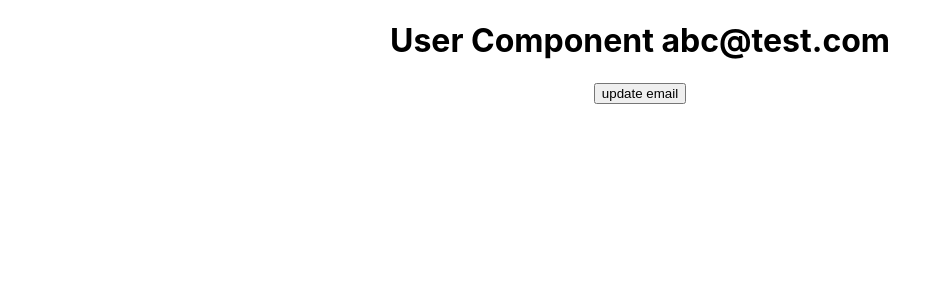
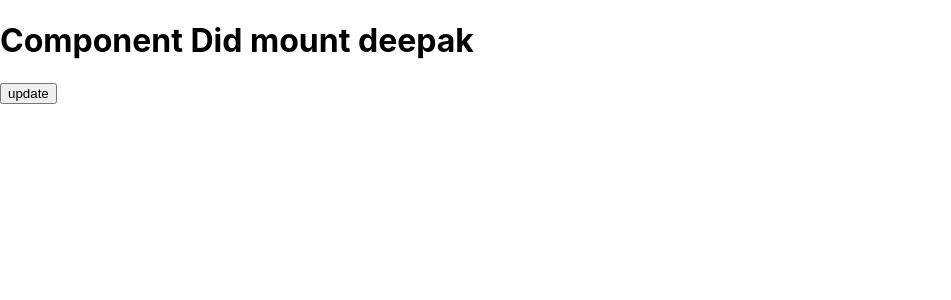
Before and after one commit to deepakpandey710/learn-react, a React (Create React App) app: page / in a window 1280 px wide. Shown: the top 300 px of the page, without its empty margins (0-951 px from the left). Built offline with nearby package versions, Linux system fonts and the light colour scheme.

Commit message:
commiting did mount life cycle method

```diff
--- a/src/App.js
+++ b/src/App.js
@@ -1,14 +1,26 @@
 import {Component, useState} from 'react';
 import './App.css';
 import User from './User';
-function App(){
-  const [name,setName]=useState("deepak");
-  return(
-    <div className="App">
-      <User name={name}/>
-      {/* <button onClick={()=>setName("pandey")}>update name</button> */}
-    </div>
-  )
+class App extends Component{
+  constructor(){
+    super();
+    this.state={
+      name:"deepak"
+    }
+  }
+  componentDidMount(){
+    console.warn('componentDidMount');
+  }
+  render()
+  {
+    console.warn('render');
+    return(
+      <div>
+        <h1>Component Did mount {this.state.name}</h1>
+        <button onClick={()=>this.setState({name:"pandey"})}>update</button>
+      </div>
+    )
+  }
 }
 
 
```
